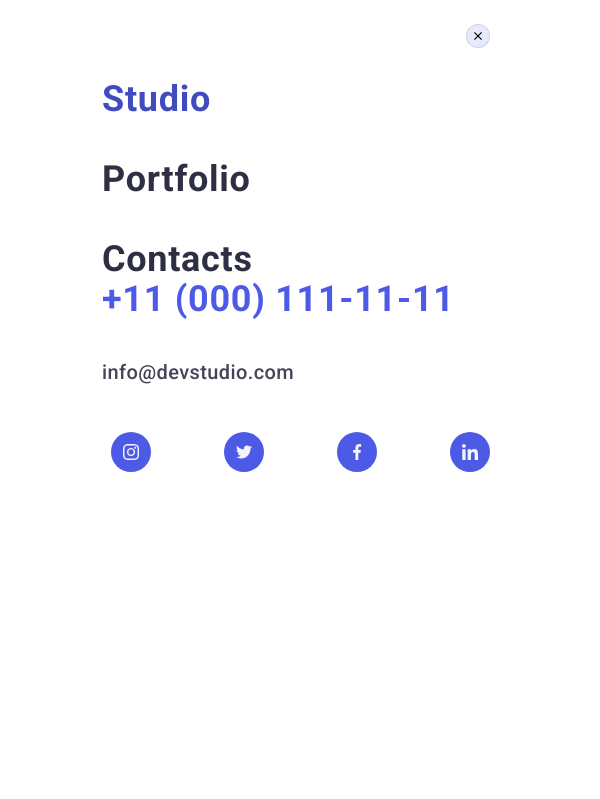
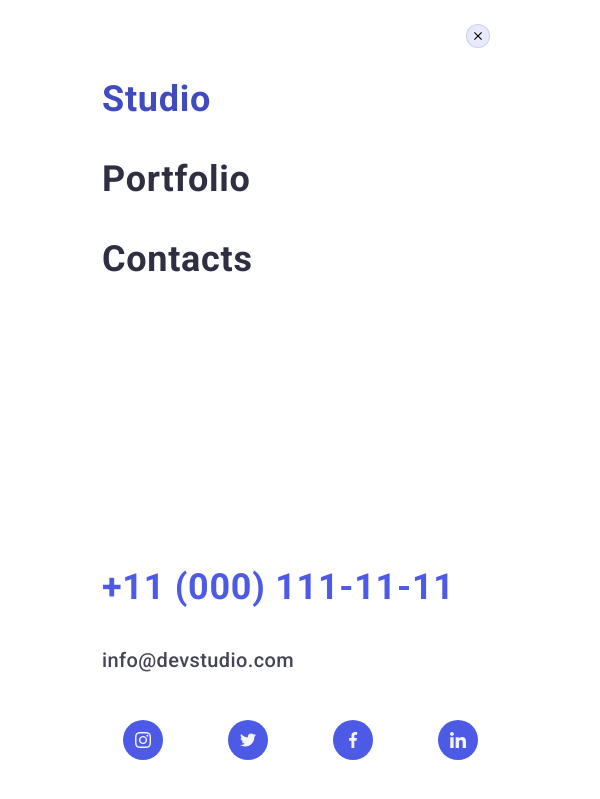
Before and after one commit to Vera-Smulskaya/goit-markup-hw-07, a plain HTML site: page index.html in a window 600 px wide. Both pictures are taken after a click on the button 482 px from the left and 35 px from the top of the page. Shown: the top 799 px of the page. Drawn offline with nearby package versions, Linux system fonts and the light colour scheme.

Commit message:
fix details in styles

```diff
--- a/css/styles.css
+++ b/css/styles.css
@@ -23,6 +23,7 @@ body {
   color: var(--primary-text-color);
   background-color: var(--white-color);
   font-size: var(--main-font-size);
+  overflow-x: hidden;
 }
 
 .link {
@@ -72,7 +73,8 @@ img {
 @media screen and (min-width: 428px) {
   .container {
     max-width: 426px;
-    margin: 0 auto;
+    margin-left: auto;
+    margin-right: auto;
   }
 }
 
@@ -124,14 +126,13 @@ img {
     pointer-events: auto;
   }
 
-  .container {
-    height: 100%;
-  }
-
   .mobile-menu-container {
     position: relative;
-    padding-top: 80px;
-    padding-left: 24px;
+    padding: 80px 35px 40px 40px;
+    height: 100%;
+    display: flex;
+    flex-direction: column;
+    justify-content: space-between;
   }
 
   .mobile-menu-close-btn {
@@ -146,11 +147,6 @@ img {
     border-radius: 50%;
     border: 1px solid rgba(0, 0, 0, 0.1);
     background-color: var(--accent-color);
-  }
-
-  .list-mobile-menu {
-    /* margin-bottom: 284px; */
-    margin-bottom: auto;
   }
 
   .list-mobile-menu-link {
@@ -209,7 +205,7 @@ img {
   .social-list-mobile-menu {
     display: flex;
     justify-content: space-around;
-    gap: 56px;
+    gap: 24px;
   }
 
   .social-list-item-mobile {
@@ -380,7 +376,7 @@ img {
 }
 
 .content-direction {
-  font-weight: 500px;
+  font-weight: 500;
   line-height: var(--main-line-height);
   letter-spacing: 0.02em;
   color: var(--primary-text-color);
@@ -669,6 +665,12 @@ img {
     0px 2px 1px rgba(0, 0, 0, 0.2);
   border-radius: 4px;
   transition: transform var(--transition-duration-and-func);
+}
+
+@media screen and (min-width: 320px) and (max-width: 427px) {
+  .modal {
+    min-width: 270px;
+  }
 }
 
 .btn-close-modal {
@@ -1156,7 +1158,7 @@ img {
   }
 
   .content-direction {
-    font-weight: 400px;
+    font-weight: 400;
   }
 
   .box-icon-directions {
--- a/index.html
+++ b/index.html
@@ -70,6 +70,7 @@
             <a class="list-mobile-menu-link link" href="">Contacts</a>
           </li>
         </ul>
+        <div>
           <address class="address-mobile-menu">
             <ul class="address-list list">
               <li class="address-list-item-tel">
@@ -110,6 +111,7 @@
               </a>
             </li>
           </ul>
+        </div>
       </div>
     </div>
   </header>
```
Lines whose indentation alone changed are shown as unchanged.
